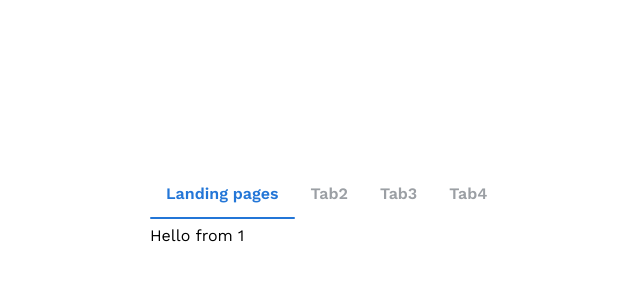
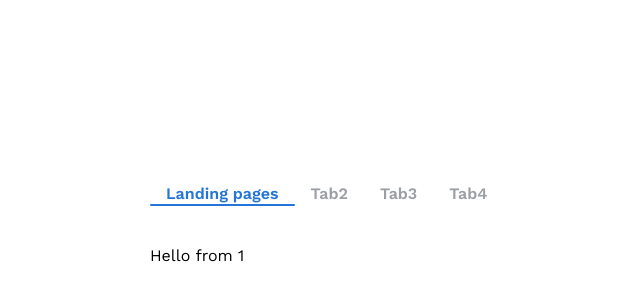
Before and after one commit to LUI-UI/lui-vue-old, a Vue app: page / in a window 1280 px wide. Shown: the part 26-326 px from the top of the page, without its empty margins (0-640 px from the left). Built offline with nearby package versions, Linux system fonts and the light colour scheme.

Commit message:
refactor classes

```diff
--- a/src/components/TabMenu/LuiTabs.vue
+++ b/src/components/TabMenu/LuiTabs.vue
@@ -1,7 +1,7 @@
 <template>
-  <div class="w-full">
+  <div :class="classes.tabMenuContainer">
     <div
-      :class="tabContainerClasses"
+      :class="classes.tabContainer"
       role="tablist"
     >
       <button
@@ -12,7 +12,7 @@
         :tabindex="selectedTitle === prop.title ? '0' : '-1'"
         :aria-selected="selectedTitle === prop.title ? true : false"
         :disabled="prop.disabled !== undefined ? true : false"
-        :class="[computedClasses, activeClasses(prop)]"
+        :class="[classes.tab, selectedTitle === prop.title ? classes.activeTab : 'text-secondary-400']"
         @click="selectedTitle = prop.title"
         @keydown="handleKeyEvents($event, index)"
       >
@@ -20,7 +20,7 @@
       </button>
     </div>
 
-    <div :class="contentClasses">
+    <div :class="classes.panel">
       <slot />
     </div>
   </div>
@@ -49,11 +49,14 @@ export default {
   setup(props, { slots }) {
     // const tabProps = ref(slots.default().map((tab) => tab.props.title))
     const tabProps = ref(slots.default().map((tab) => tab.props))
+
     let initialActive = tabProps.value.findIndex((t) => t.active !== undefined)
     initialActive = initialActive === -1 ? false : initialActive
+
     let selectedTitle = ref(tabProps.value[initialActive || 0].title)
 
     const elements = ref([])
+
     provide('selectedTitle', selectedTitle)
 
     function handleKeyEvents(e, index) {
@@ -73,19 +76,13 @@ export default {
         elements.value[targetPosition].focus()
       }
     }
-    function activeClasses(prop) {
-      return this.selectedTitle === prop.title
-        ? 'text-primary after:bg-primary'
-        : 'text-secondary-400'
-    }
 
-    // const classes = {
-    //   tabContainer, tab, content, activeTab
-    // }
-    const tabContainerClasses = computed(() => {
-      const classes = {
+    const classes = computed(() => {
+      //tabContainer, tab, content, activeTab
+      const tabContainer = {
         width: 'w-full',
         display: 'flex',
+        margin: 'mb-8',
         flexWrap: 'flex-wrap',
         alingItems: 'items-center',
         justifyContent:
@@ -95,35 +92,40 @@ export default {
             ? 'justify-center'
             : 'justify-end',
       }
-      return generateClasses([{ ...classes }])
-    })
-    const contentClasses = computed(() => {
-      return props.alignContent === 'left'
-        ? 'text-left'
-        : props.alignContent === 'center'
-        ? 'text-center'
-        : 'text-right'
-    })
-    const computedClasses = computed(() => {
-      const classes = {
+      const tab = {
         lineHeight: 'leading-5',
         fontSize: 'text-base',
         fontWeight: 'font-semibold',
+        position: 'relative',
+        margin: 'mb-2',
         after:
-          'after:w-full after:h-0.5 after:inline-block after:rounded-full after:bg-transparent',
+          'after:w-full after:h-0.5 after:absolute after:top-full after:left-0 after:inline-block after:rounded-full after:bg-transparent',
       }
-      return generateClasses([{ ...classes }])
+      const panel =
+        props.alignContent === 'left'
+          ? 'text-left'
+          : props.alignContent === 'center'
+          ? 'text-center'
+          : 'text-right'
+      const activeTab = 'text-primary after:bg-primary'
+      const tabMenuContainer = 'w-full'
+
+      return {
+        tabContainer: generateClasses([{ ...tabContainer }]),
+        tab: generateClasses([{ ...tab }]),
+        panel,
+        activeTab,
+        tabMenuContainer
+      }
     })
+    console.log(classes.value)
 
     return {
       tabProps,
       selectedTitle,
       elements,
       handleKeyEvents,
-      computedClasses,
-      activeClasses,
-      tabContainerClasses,
-      contentClasses,
+      classes,
     }
   },
 }
```
